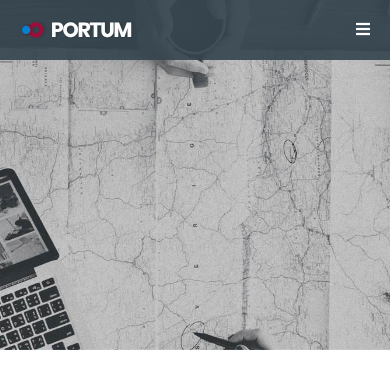
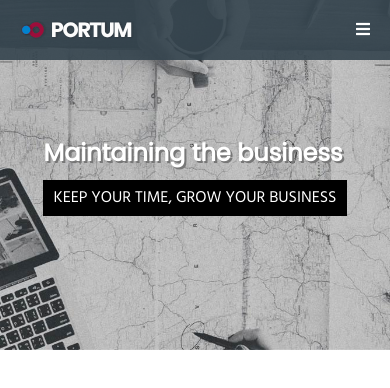
Before and after one commit to BGZStephen/portum, an Angular app: page / in a window 390 px wide. Shown: the top 388 px of the page. Built offline with nearby package versions, Linux system fonts and the light colour scheme.

Commit message:
carousel content responsivity

```diff
--- a/src/app/components/carousel/carousel.component.html
+++ b/src/app/components/carousel/carousel.component.html
@@ -1,7 +1,14 @@
 <div id="carousel-{{id}}" class="carousel">
   <div class="slides-container" [ngStyle]="slideContainerStyle()">
     <div class="slide" *ngFor="let slide of options.slides" [ngStyle]="slidesStyle()">
-      <!-- <img src="{{slide.image}}"> -->
+      <div class="slide-content">
+        <h2 class="slide-header">
+          {{slide.header}}
+        </h2>
+        <p>
+          {{slide.content}}
+        </p>
+      </div>
     </div>
   </div>
 </div>
--- a/src/app/components/carousel/carousel.component.scss
+++ b/src/app/components/carousel/carousel.component.scss
@@ -9,6 +9,9 @@
     .slide {
       background-repeat: no-repeat;
       background-size: auto;
+      display: flex;
+      align-items: center;
+      justify-content: center;
       float: left;
       height: 350px;
 
@@ -19,6 +22,45 @@
       @media(min-width: $screen-lg) {
         height: 750px;
       }
+
+      .slide-content {
+        display: flex;
+        flex-direction: column;
+        padding: 20px;
+        .slide-header {
+          color: white;
+          text-shadow: 2px 2px #777;
+          margin-bottom: 10px;
+
+          @media(min-width: $screen-md) {
+            font-size: 2.8em;
+            text-shadow: 3px 3px #777;
+          }
+
+          @media(min-width: $screen-md) {
+            font-size: 5em;
+          }
+        }
+
+        p {
+          align-self: flex-start;
+          color: white;
+          display: inline-block;
+          background: black;
+          padding: 5px 10px;
+          text-transform: uppercase;
+
+          @media(min-width: $screen-md) {
+            font-size: 1.1em;
+            align-self: flex-end;
+          }
+
+          @media(min-width: $screen-md) {
+            padding: 8px 16px;
+            font-size: 1.2em;
+          }
+        }
+      }
     }
   }
 }
--- a/src/app/components/carousel/carousel.component.ts
+++ b/src/app/components/carousel/carousel.component.ts
@@ -19,6 +19,7 @@ interface Options {
 
 interface Slide {
   image?: string,
+  header?: string,
   content?: string,
   contentClass?: string,
   contentActiveClass?: string
--- a/src/app/components/home/view/home-view.component.ts
+++ b/src/app/components/home/view/home-view.component.ts
@@ -14,13 +14,19 @@ export class HomeViewComponent implements OnInit {
     this.carouselOptions = {
       slides: [
         {
-          image: '/assets/img/slider-img-01.jpg'
+          image: '/assets/img/slider-img-01.jpg',
+          header: 'Grow your business with portum',
+          content: 'From zero to hero along with you'
         },
         {
-          image: '/assets/img/slider-img-02.jpg'
+          image: '/assets/img/slider-img-02.jpg',
+          header: 'Apogee of the business',
+          content: 'From zero to hero along with you'
         },
         {
-          image: '/assets/img/slider-img-03.jpg'
+          image: '/assets/img/slider-img-03.jpg',
+          header: 'Maintaining the business',
+          content: 'Keep your time, grow your business'
         },
       ]
     }
@@ -36,7 +42,6 @@ export class HomeViewComponent implements OnInit {
 
   onSlideChange(slideIndex) {
     this.activeSlide = slideIndex;
-    console.log(slideIndex)
   }
 
 }
```
